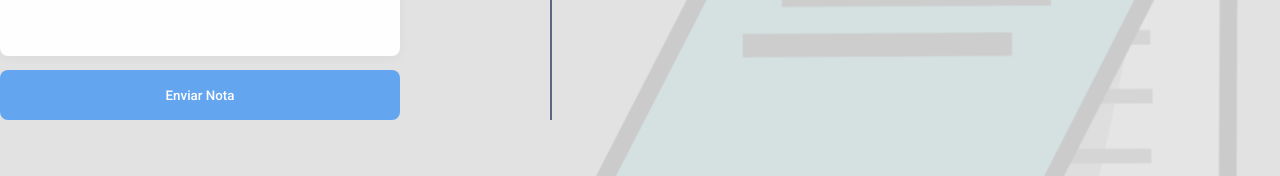
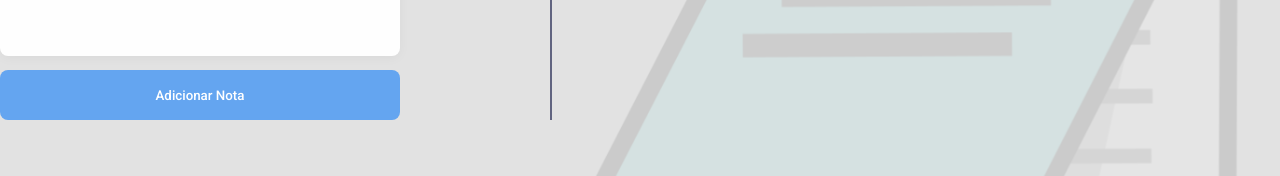
Before and after one commit to ChristanDaniel/notes-app, a Next.js app: page / in a window 1280 px wide. Shown: the part 313-489 px from the top of the page. Built offline with nearby package versions, Linux system fonts and the light colour scheme.

Commit message:
add svg Editar Notas no Modal

```diff
--- a/src/components/OpenModalQuestion/index.tsx
+++ b/src/components/OpenModalQuestion/index.tsx
@@ -2,6 +2,7 @@ import React, { FormEvent, useContext } from 'react'
 import Modal from 'react-modal'
 import { QuestionsContainerContext } from '../../NotesContext'
 import Button from '../Button'
+import { AiOutlineEdit } from 'react-icons/ai'
 // import {} from './styles'
 
 import Image from 'next/image'
@@ -37,11 +38,14 @@ export function OpenModalQuestion({ isOpen, onRequestClose }: OpenModalQuestionP
         </button>
         <div>
           <h2>Editar Nota</h2>
-          {/* <span>Nota - {questions.indexOf()}</span> */}
+          {/* <span>Nota - {questions.indexOf}</span> */}
         </div>
         <form>
           <textarea aria-label="minimum height" placeholder="Escreva aqui..." onChange={(event) => setInputEdit(event.target.value)} value={inputEdit} />
-          <Button onClick={(event) => handleEditModal(event)}>Editar Nota</Button>
+          <Button onClick={(event) => handleEditModal(event)}>
+            {' '}
+            <AiOutlineEdit /> Editar Nota
+          </Button>
         </form>
       </Modal>
     </>
--- a/src/feature/home/HomeContainer.tsx
+++ b/src/feature/home/HomeContainer.tsx
@@ -71,7 +71,7 @@ const HomeContainer = (): JSX.Element => {
             onChange={(event) => setinputQuestion(event.target.value)}
             value={inputQuestion}
           />
-          <Button type="submit">Enviar Nota</Button>
+          <Button type="submit">Adicionar Nota</Button>
         </form>
 
         <Footers />
--- a/styles/Global.ts
+++ b/styles/Global.ts
@@ -74,6 +74,10 @@ export const GlobalStyle = createGlobalStyle`
     position: relative;
     border-radius: 0.24rem;
 
+    svg {
+      margin-right: 4px;
+    }
+
     textarea {
       width: 100%;
       min-height: 180px;
```
